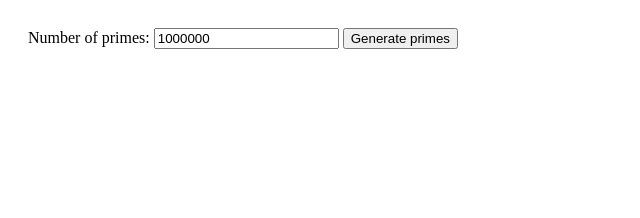
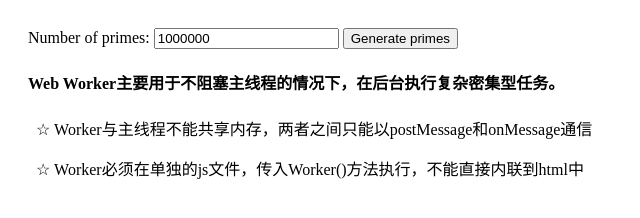
Before and after one commit to chalent/AnyCode, a website: page src/WebWorks/index.html in a window 1280 px wide. Shown: the whole page, without its empty margins (0-640 px from the left). Drawn offline with Linux system fonts and the light colour scheme.

Commit message:
WebWorker示例完善

```diff
--- a/src/WebWorks/generate.js
+++ b/src/WebWorks/generate.js
@@ -11,6 +11,8 @@ addEventListener("message", message => {
 
 // 生成质数(非常低效)
 function generatePrimes(quota) {
+  console.log("开始执行");
+
   function isPrime(n) {
     for (let c = 2; c <= Math.sqrt(n); ++c) {
       if (n % c === 0) {
@@ -19,7 +21,7 @@ function generatePrimes(quota) {
     }
     return true;
   }
-
+  console.time("longTimeTask");
   const primes = [];
   const maximum = 1000000;
 
@@ -29,4 +31,5 @@ function generatePrimes(quota) {
       primes.push(candidate);
     }
   }
+  console.timeEnd("longTimeTask");
 }
--- a/src/WebWorks/index.html
+++ b/src/WebWorks/index.html
@@ -18,5 +18,11 @@
   <input type="text" id="quota" name="quota" value="1000000">
 
   <button id="generate">Generate primes</button>
+
+  <div>
+    <h4>Web Worker主要用于不阻塞主线程的情况下，在后台执行复杂密集型任务。</h4>
+    <p>&emsp14; &star; Worker与主线程不能共享内存，两者之间只能以postMessage和onMessage通信</p>
+    <p>&emsp14; &star; Worker必须在单独的js文件，传入Worker()方法执行，不能直接内联到html中</p>
+  </div>
 </body>
 </html>
--- a/src/WebWorks/main.js
+++ b/src/WebWorks/main.js
@@ -1,5 +1,6 @@
 window.onload = function() {
 
+  //
   const worker = new Worker("./generate.js")  // 2022-7-25, chrome,firefox,edge不兼容
 
   // 点击generate时，给worker发送消息
```
